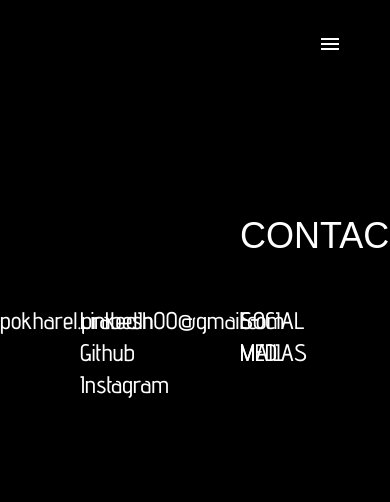
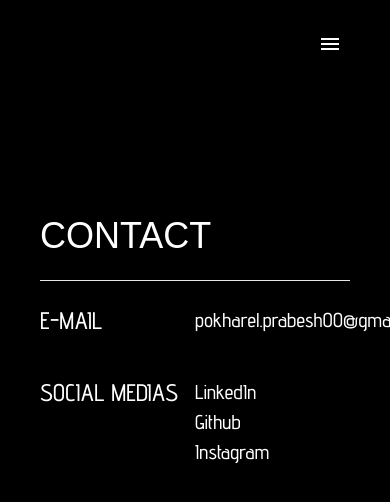
Before and after one commit to prabace/Portfolio, a React (Create React App) app: page /contact in a window 390 px wide. Shown: the top 502 px of the page. Built offline with nearby package versions, Linux system fonts and the light colour scheme; a web font is replaced by a local one; what taos would draw is missing.

Commit message:
making it responsive

```diff
--- a/src/pages/Contact.jsx
+++ b/src/pages/Contact.jsx
@@ -2,23 +2,23 @@ import React from 'react'
 
 export const Contact = () => {
   return (
-    <div className='w-[100%] h-screen fixed text-white bg-black'>
-        <div className='pt-40 px-60'>
+    <div className='w-[100%] h-screen flex fixed text-white bg-black'>
+        <div className='w-[100%] mobile:py-40 mobile:px-10 tablet:py-40 laptop:py-40 laptop:px-60 desktop:py-40 desktop:px-60'>
             <h1 className='text-4xl font-ham'>CONTACT</h1>
             <hr className='my-6'/>
 
-            <div className='grid grid-cols-4'>
+            <div className='grid mobile:grid-cols-2 tablet:grid-cols-2 gap-y-10 desktop:grid-cols-4'>
         <div>
             <h2  className='text-2xl font-extralight font-heading'>E-MAIL</h2>
         </div>
-        <div className='-ml-60 font-heading text-2xl'>
+        <div className= 'font-heading  mobile:text-[20px] tablet:text-2xl'>
            pokharel.prabesh00@gmail.com
         </div>
         <div className='grid grid-rows-3'>
-            <h2  className='text-2xl font-extralight font-heading'>SOCIAL MEDIAS</h2>
+            <h2  className='desktop:ml-20 text-2xl font-extralight font-heading'>SOCIAL MEDIAS</h2>
         </div>
-        <div className='-ml-40'>
-            <ul className='font-heading text-2xl'>
+        <div className=''>
+            <ul className='font-heading  mobile:text-[20px] tablet:text-2xl'>
                 <li>LinkedIn</li>
                 <li>Github</li>
                 <li>Instagram</li>
--- a/src/pages/Work.jsx
+++ b/src/pages/Work.jsx
@@ -15,7 +15,7 @@ export const Work = () => {
   };
 
   return (
-    <div className="h-screen fixed  py-60 text-white mt w-[100%] bg-black">
+    <div className="h-screen fixed  py-40 text-white mt w-[100%] bg-black">
       <div className="grid mobile:grid-cols-1 tablet:grid-cols-3 ">
         <div className="mobile:hidden tablet:flex col-span-2">
           <div className={reveal === "rentedWheels" ? "flex h-screen w-[100%]" : "hidden"}>
@@ -28,17 +28,18 @@ export const Work = () => {
         </div>
         <div className="ml-4">
           <h2 className="text-4xl font-ham ">WORKS</h2>
+          <hr className="my-2 w-[600px]"/>
 
           <div className="flex flex-col mt-10 font-heading text-2xl">
             <ul className="cursor-pointer">
                 <div>
-              <li className="p-4 text-3xl" onMouseEnter={()=>handleHover('rentedWheels') } onMouseLeave={()=>handleHover(false)}><a href="rentedwheels">{reveal === "rentedWheels" ?<ChevronRightIcon className="forward" ></ChevronRightIcon>:""}Rented Wheels</a></li>
+              <li className="p-4 text-3xl" onMouseEnter={()=>handleHover('rentedWheels') } onMouseLeave={()=>handleHover(false)}><a href="rentedwheels">{reveal === "rentedWheels" ?<ChevronRightIcon className="forward mr-6" ></ChevronRightIcon>:""}Rented Wheels</a></li>
               </div>
-              <hr className="my-2 w-[400px]"/>
-              <div>
+              <hr className="my-2 w-[600px]"/>
+              {/* <div>
               <li className="p-4 text-3xl" onMouseOver={()=>handleHover('projectManager') } onMouseLeave={()=>handleHover(false)}><a href="projectManager">{reveal === "projectManager" ?<ChevronRightIcon className="forward"></ChevronRightIcon>:""}Project Manager</a></li>
               </div>
-              <hr className="my-2 w-[400px]"/>
+              <hr className="my-2 w-[400px]"/> */}
 
             </ul>
           </div>
--- a/tailwind.config.js
+++ b/tailwind.config.js
@@ -14,13 +14,13 @@ module.exports = {
       'mobile': '360px',
       // => @media (min-width: 400px) { ... }
 
-      'tablet': '640px',
+      'tablet': '768px',
       // => @media (min-width: 640px) { ... }
 
-      'laptop': '1024px',
+      'laptop': '1366px',
       // => @media (min-width: 1024px) { ... }
 
-      'desktop': '1280px',
+      'desktop': '1920px',
       // => @media (min-width: 1280px) { ... }
     },
     extend: {
```
